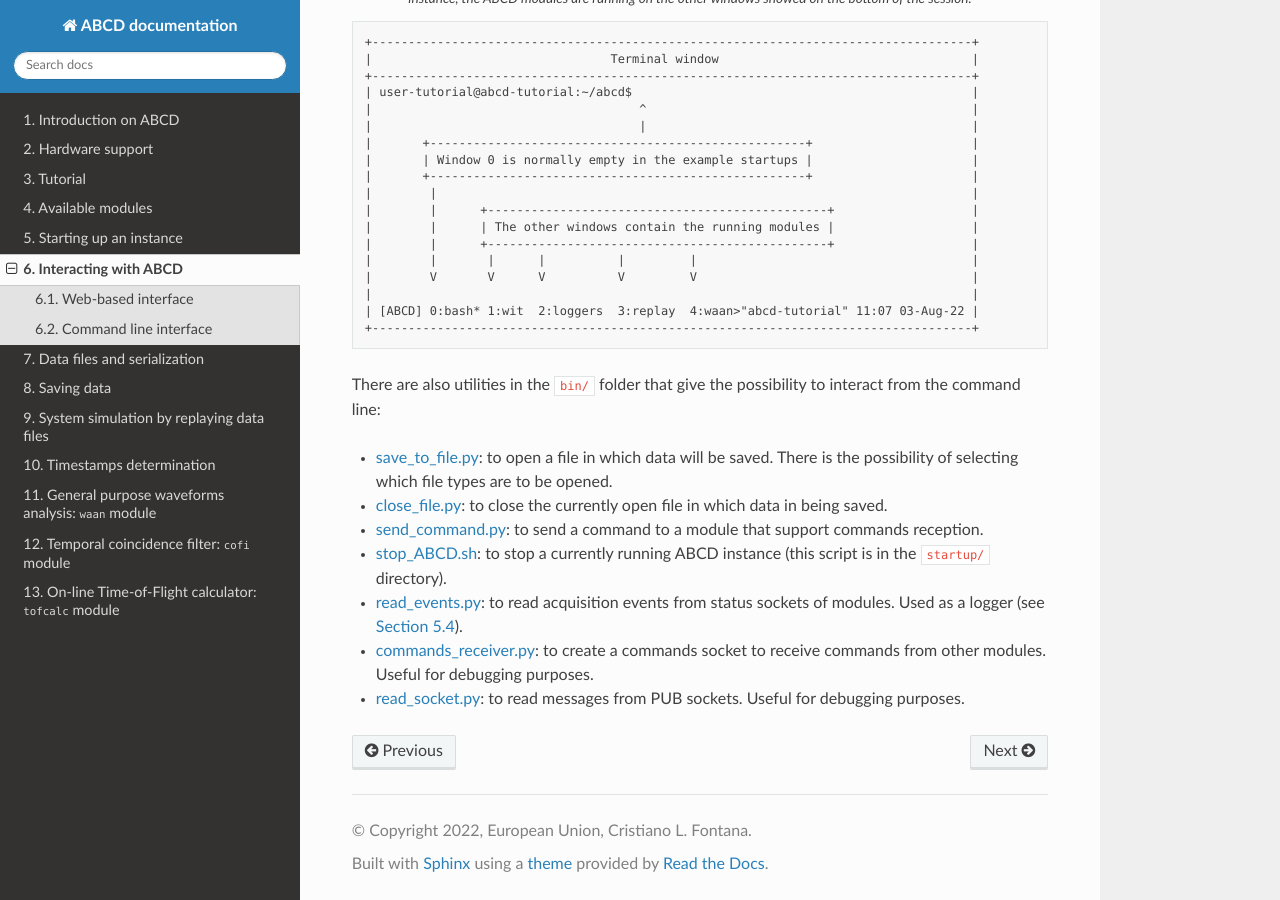
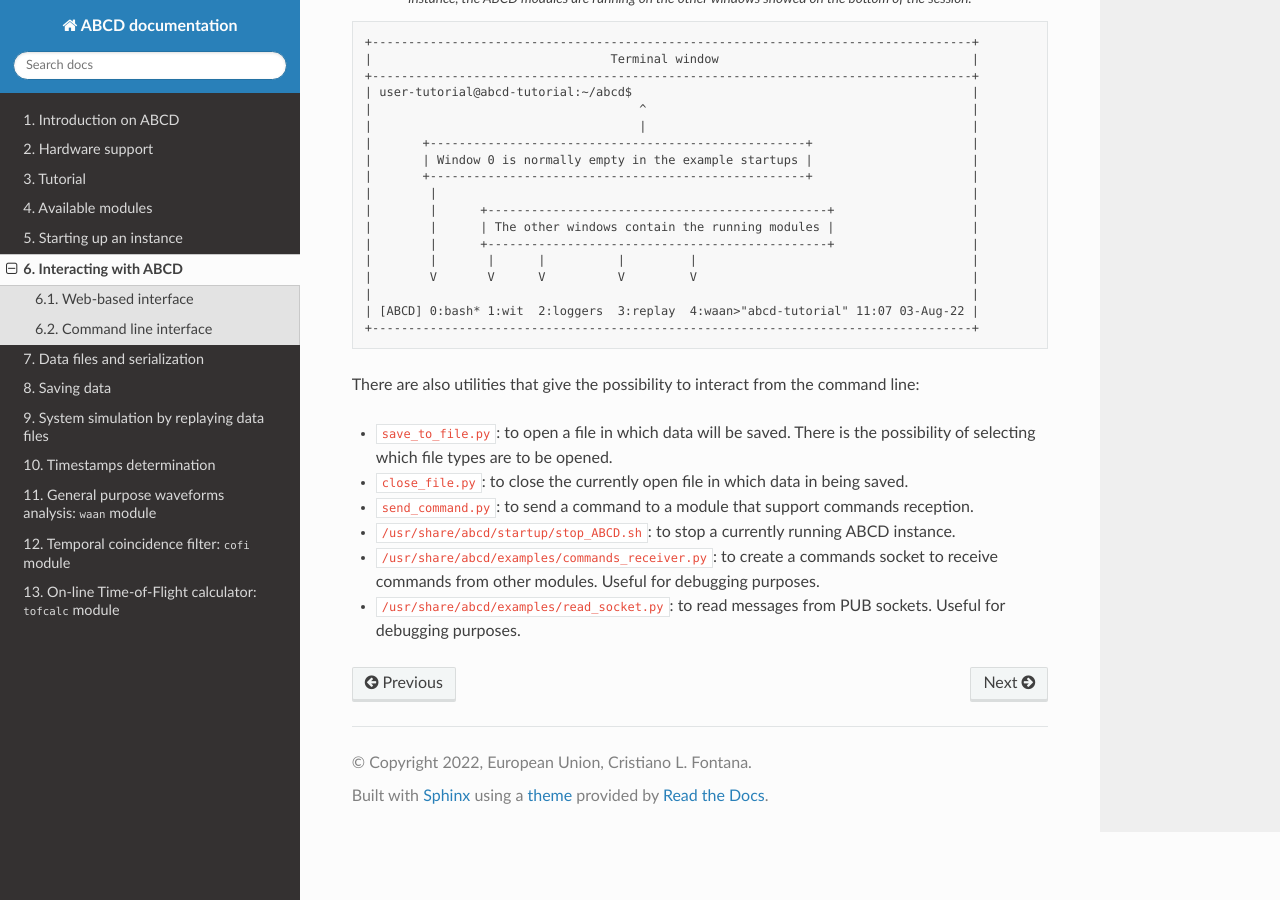
Before and after one commit to cl-fontana/abcd-docs, a Sphinx documentation site: the page built from docs/source/interacting.rst, in a window 1280 px wide and 900 px high, scrolled down 1498 px. Built offline with Sphinx 7.4.7 and the Read the Docs theme 3.1.0, drawn with Linux system fonts in a browser that asks for light colours.

Commit message:
Updated according to the new installation approach

```diff
--- a/docs/source/interacting.rst
+++ b/docs/source/interacting.rst
@@ -65,12 +65,11 @@ Refer to the `tmux documentation <https://github.com/tmux/tmux/wiki/Getting-Star
     | [ABCD] 0:bash* 1:wit  2:loggers  3:replay  4:waan>"abcd-tutorial" 11:07 03-Aug-22 |
     +-----------------------------------------------------------------------------------+
 
-There are also utilities in the ``bin/`` folder that give the possibility to interact from the command line:
+There are also utilities that give the possibility to interact from the command line:
 
-* `save_to_file.py <https://github.com/ec-jrc/abcd/blob/main/bin/save_to_file.py>`_: to open a file in which data will be saved. There is the possibility of selecting which file types are to be opened.
-* `close_file.py <https://github.com/ec-jrc/abcd/blob/main/bin/close_file.py>`_: to close the currently open file in which data in being saved.
-* `send_command.py <https://github.com/ec-jrc/abcd/blob/main/bin/send_command.py>`_: to send a command to a module that support commands reception.
-* `stop_ABCD.sh <https://github.com/ec-jrc/abcd/blob/main/startup/stop_ABCD.sh>`_: to stop a currently running ABCD instance (this script is in the ``startup/`` directory).
-* `read_events.py <https://github.com/ec-jrc/abcd/blob/main/bin/read_events.py>`_: to read acquisition events from status sockets of modules. Used as a logger (see :numref:`sec-acquisition-logging`).
-* `commands_receiver.py <https://github.com/ec-jrc/abcd/blob/main/bin/commands_receiver.py>`_: to create a commands socket to receive commands from other modules. Useful for debugging purposes.
-* `read_socket.py <https://github.com/ec-jrc/abcd/blob/main/bin/read_socket.py>`_: to read messages from PUB sockets. Useful for debugging purposes.
+* ``save_to_file.py``: to open a file in which data will be saved. There is the possibility of selecting which file types are to be opened.
+* ``close_file.py``: to close the currently open file in which data in being saved.
+* ``send_command.py``: to send a command to a module that support commands reception.
+* ``/usr/share/abcd/startup/stop_ABCD.sh``: to stop a currently running ABCD instance.
+* ``/usr/share/abcd/examples/commands_receiver.py``: to create a commands socket to receive commands from other modules. Useful for debugging purposes.
+* ``/usr/share/abcd/examples/read_socket.py``: to read messages from PUB sockets. Useful for debugging purposes.
```
